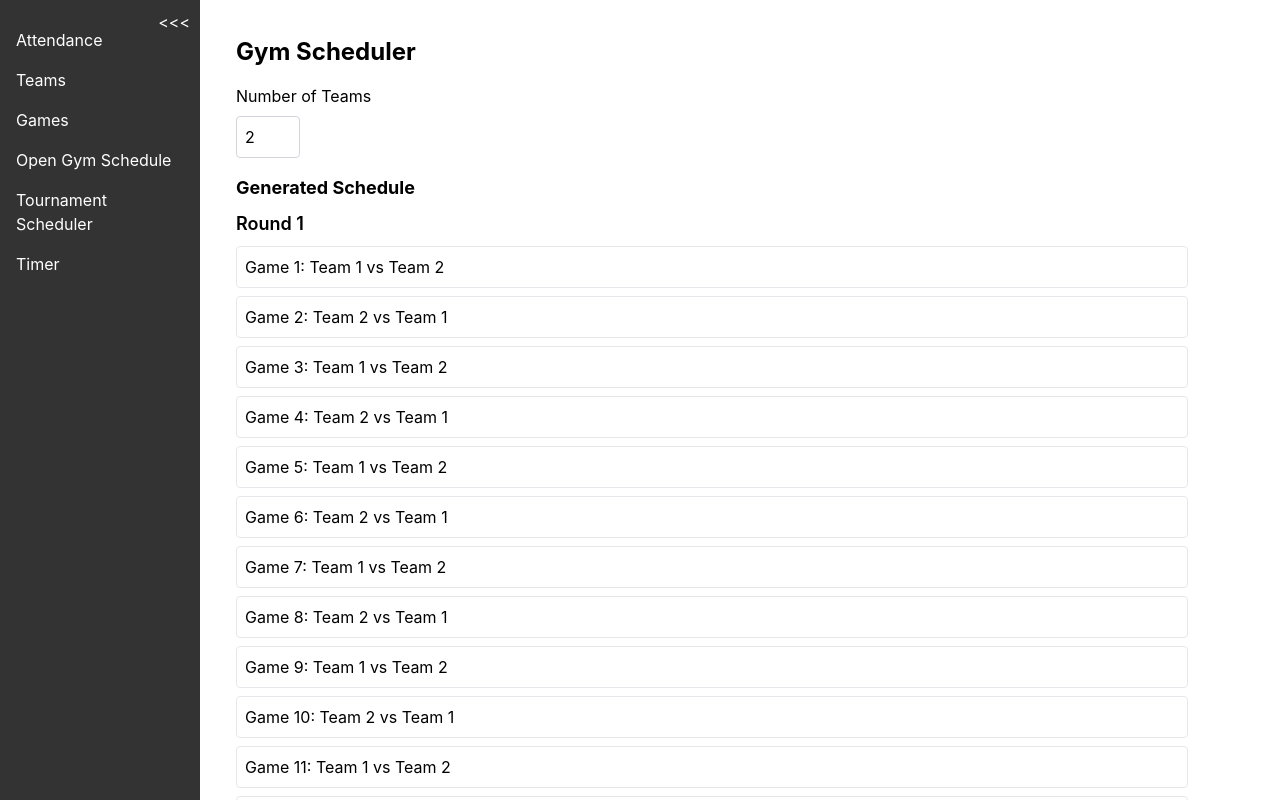
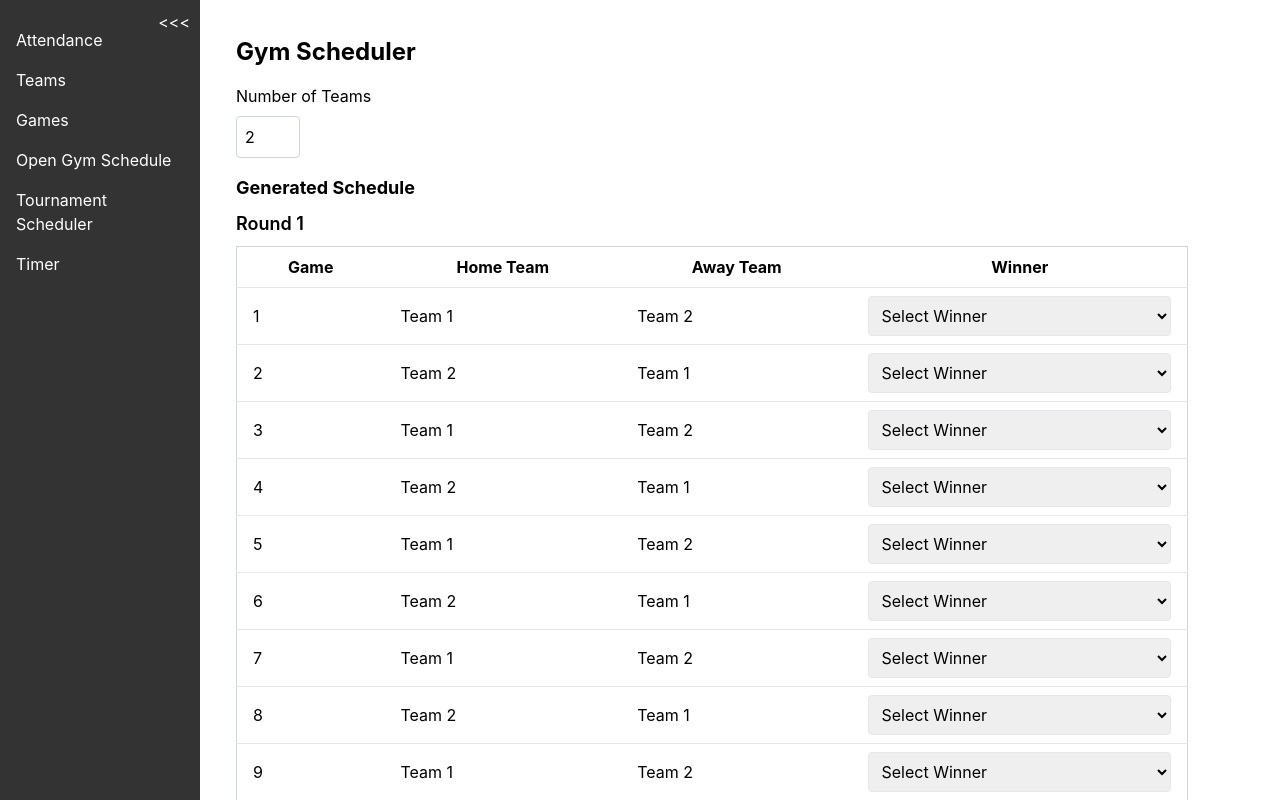
Before and after one commit to jsartin513/open-gym, a Next.js app: page /gym-scheduler in a window 1280 px wide. Shown: the top 800 px of the page. Built offline with nearby package versions, Linux system fonts and the light colour scheme.

Commit message:
fix layout

```diff
--- a/src/pages/gym-scheduler.js
+++ b/src/pages/gym-scheduler.js
@@ -5,6 +5,7 @@ const GymSchedulerPage = () => {
   const [numTeams, setNumTeams] = useState(2);
   const [schedule, setSchedule] = useState([]);
   const [error, setError] = useState("");
+  const [winners, setWinners] = useState({}); // New state for winners
 
   useEffect(() => {
     generateSchedule();
@@ -18,6 +19,13 @@ const GymSchedulerPage = () => {
     } else {
       setError("Number of teams must be between 2 and 4.");
     }
+  };
+
+  const handleWinnerChange = (gameId, winner) => {
+    setWinners((prevWinners) => ({
+      ...prevWinners,
+      [gameId]: winner,
+    }));
   };
 
   const generateSchedule = () => {
@@ -93,13 +101,36 @@ const GymSchedulerPage = () => {
     return Object.keys(rounds).map((round) => (
       <div key={round} className="mb-4">
         <h3 className="text-lg font-semibold mb-2">Round {round}</h3>
-        <ul>
-          {rounds[round].map((game) => (
-            <li key={game.game} className="border rounded p-2 mb-2">
-              Game {game.game}: {game.home} vs {game.away}
-            </li>
-          ))}
-        </ul>
+        <table className="min-w-full bg-white border border-gray-300">
+          <thead>
+            <tr>
+              <th className="py-2 px-4 border-b">Game</th>
+              <th className="py-2 px-4 border-b">Home Team</th>
+              <th className="py-2 px-4 border-b">Away Team</th>
+              <th className="py-2 px-4 border-b">Winner</th>
+            </tr>
+          </thead>
+          <tbody>
+            {rounds[round].map((game) => (
+              <tr key={game.game}>
+                <td className="py-2 px-4 border-b">{game.game}</td>
+                <td className="py-2 px-4 border-b">{game.home}</td>
+                <td className="py-2 px-4 border-b">{game.away}</td>
+                <td className="py-2 px-4 border-b">
+                  <select
+                    value={winners[game.game] || ""}
+                    onChange={(e) => handleWinnerChange(game.game, e.target.value)}
+                    className="border rounded p-2 w-full"
+                  >
+                    <option value="">Select Winner</option>
+                    <option value={game.home}>{game.home}</option>
+                    <option value={game.away}>{game.away}</option>
+                  </select>
+                </td>
+              </tr>
+            ))}
+          </tbody>
+        </table>
       </div>
     ));
   };
```
